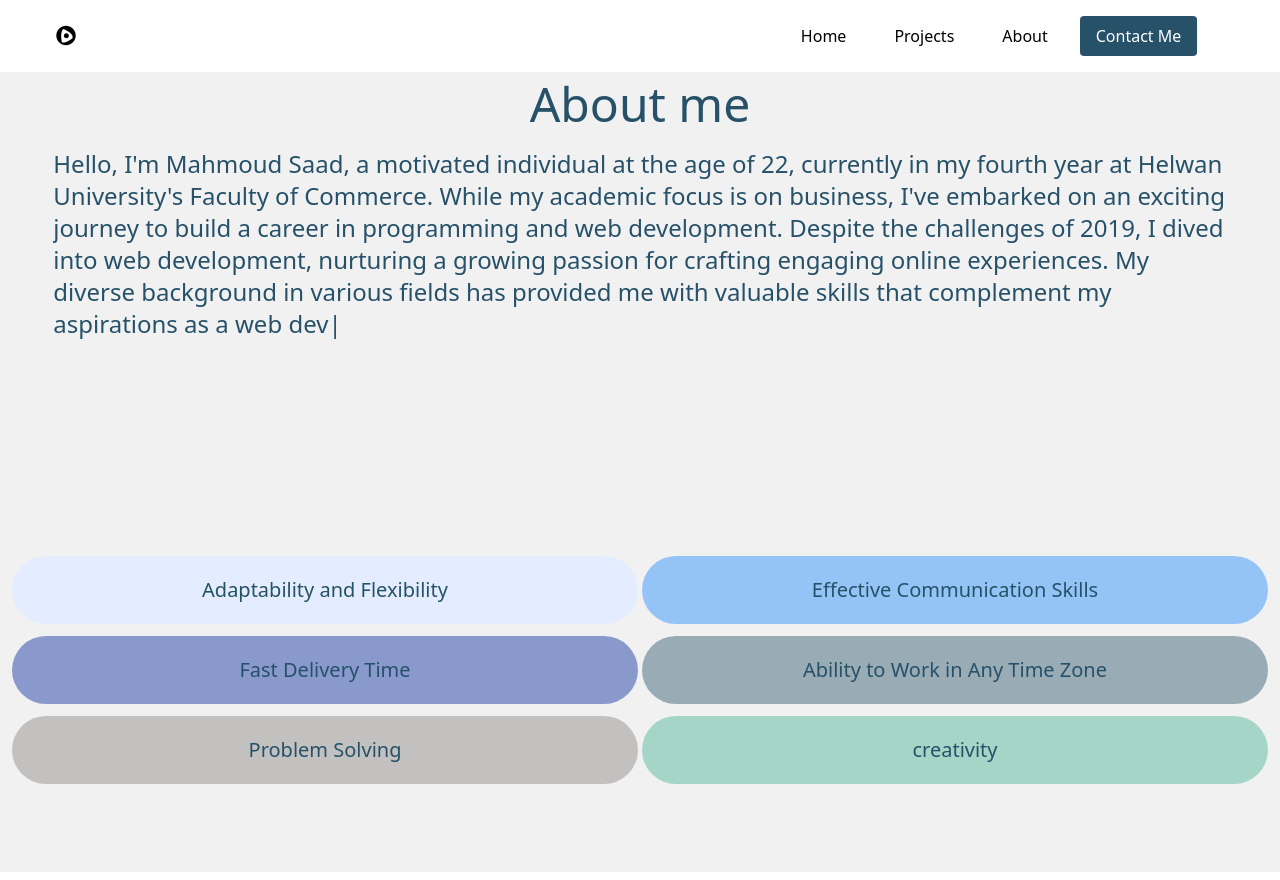
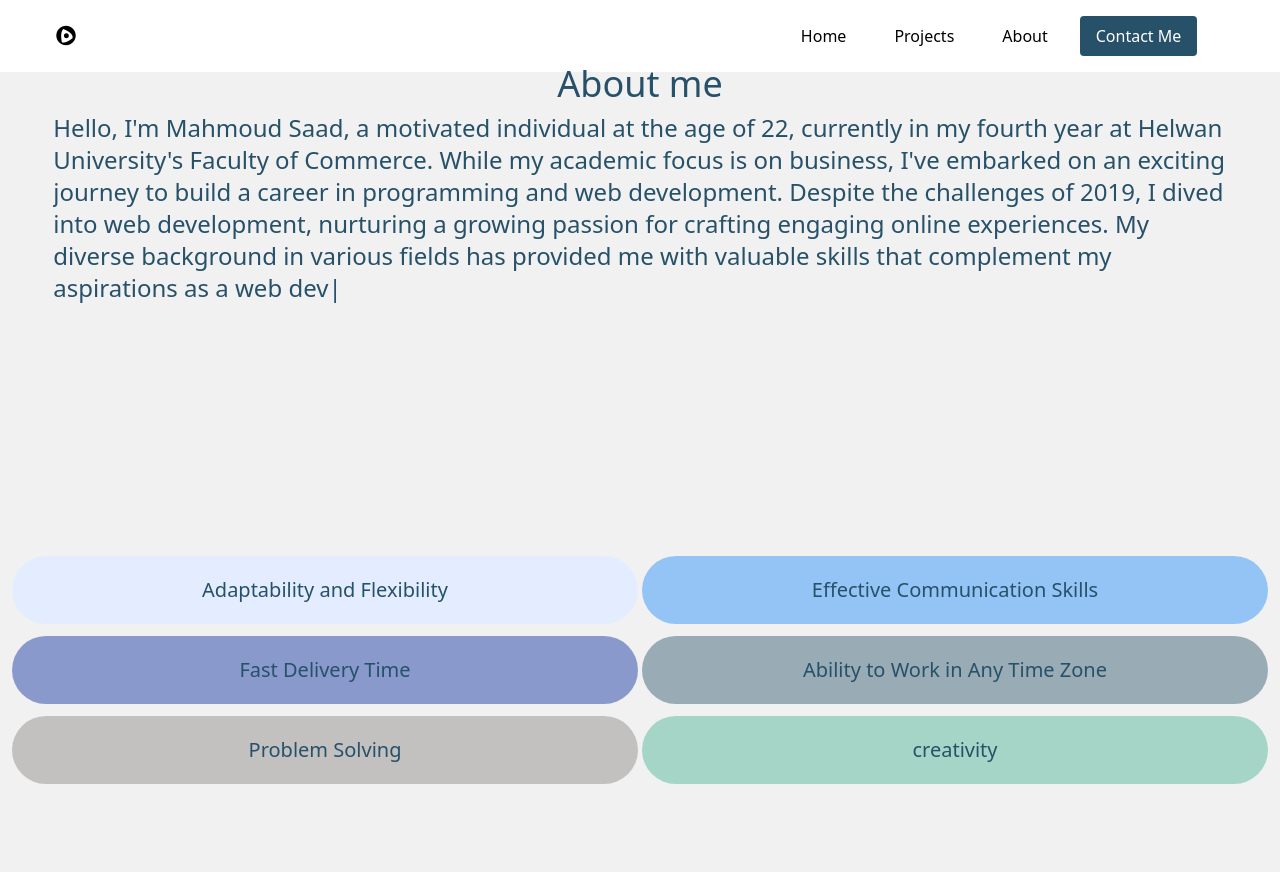
Before and after one commit to mahm0udsaad/portfolio, a React (Vite) app: page /about in a window 1280 px wide. Built offline with nearby package versions, Linux system fonts and the light colour scheme.

Commit message:
update about.jsx layout

```diff
--- a/src/component/about.jsx
+++ b/src/component/about.jsx
@@ -49,11 +49,11 @@ const About = () => {
     return (
         <div style={{ background: 'rgb(241 241 241)', color: '#265169' }} className="h-screen w-full overflow-hidden">
       <div
-        className="h-screen absolute top-20 w-full flex justify-center"
+        className="h-screen absolute top-16 w-full flex justify-center"
       >
         <div className="mx-auto mt-0 w-11/12 block text-center">
-          <h1 className="text-5xl">About me</h1>
-          <div className="h-[45vh] mt-5 flex justify-start text-start overflow-auto">
+          <h1 className="text-4xl">About me</h1>
+          <div className="h-[45vh] mt-2 flex justify-start text-start overflow-auto">
             <p className="lg:text-2xl text-start">
               {displayText}
               {currentIndex < intro.length ? '|' : ''}
```
Also changed, not shown: 4 other files (tests, documents, lock files or other folders).
